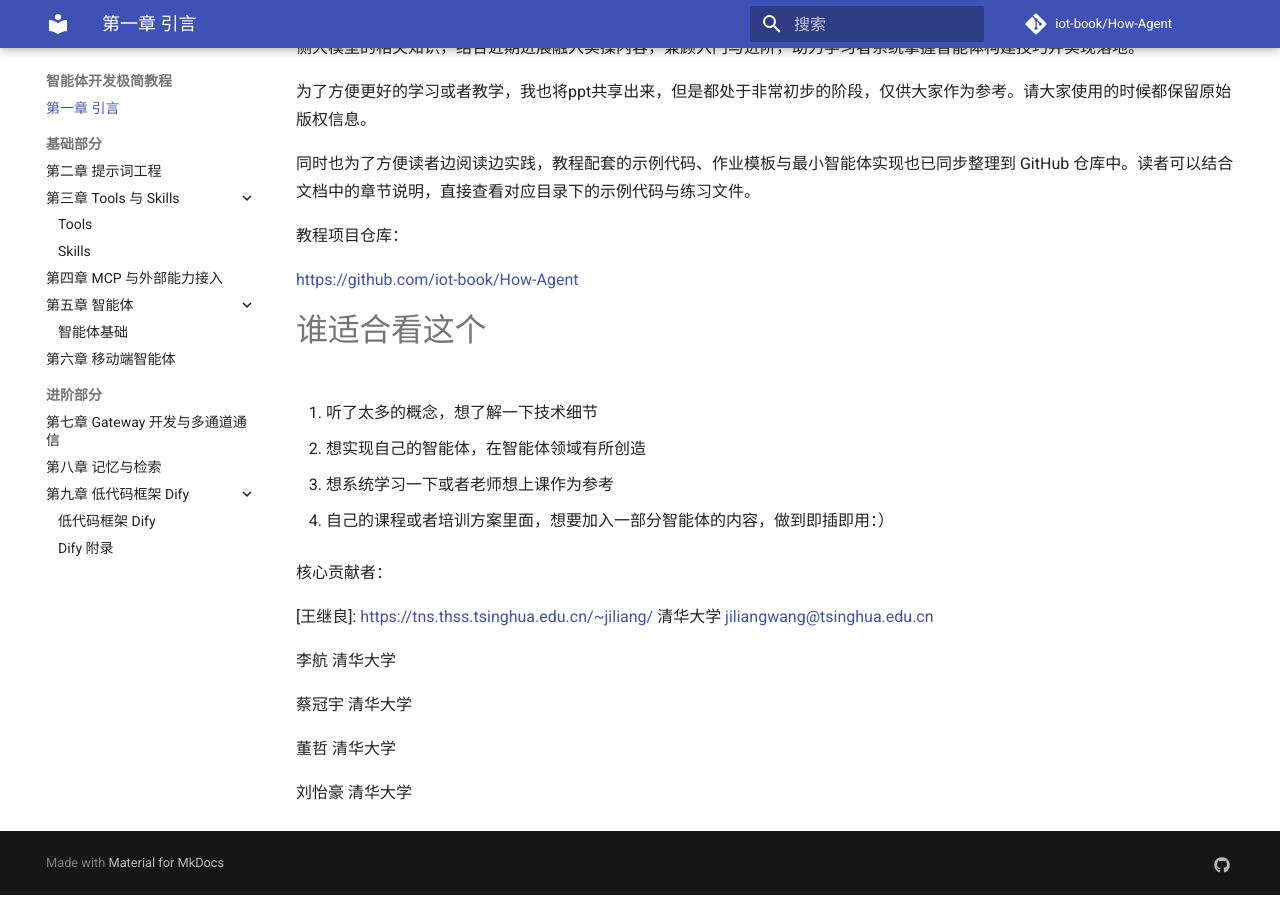
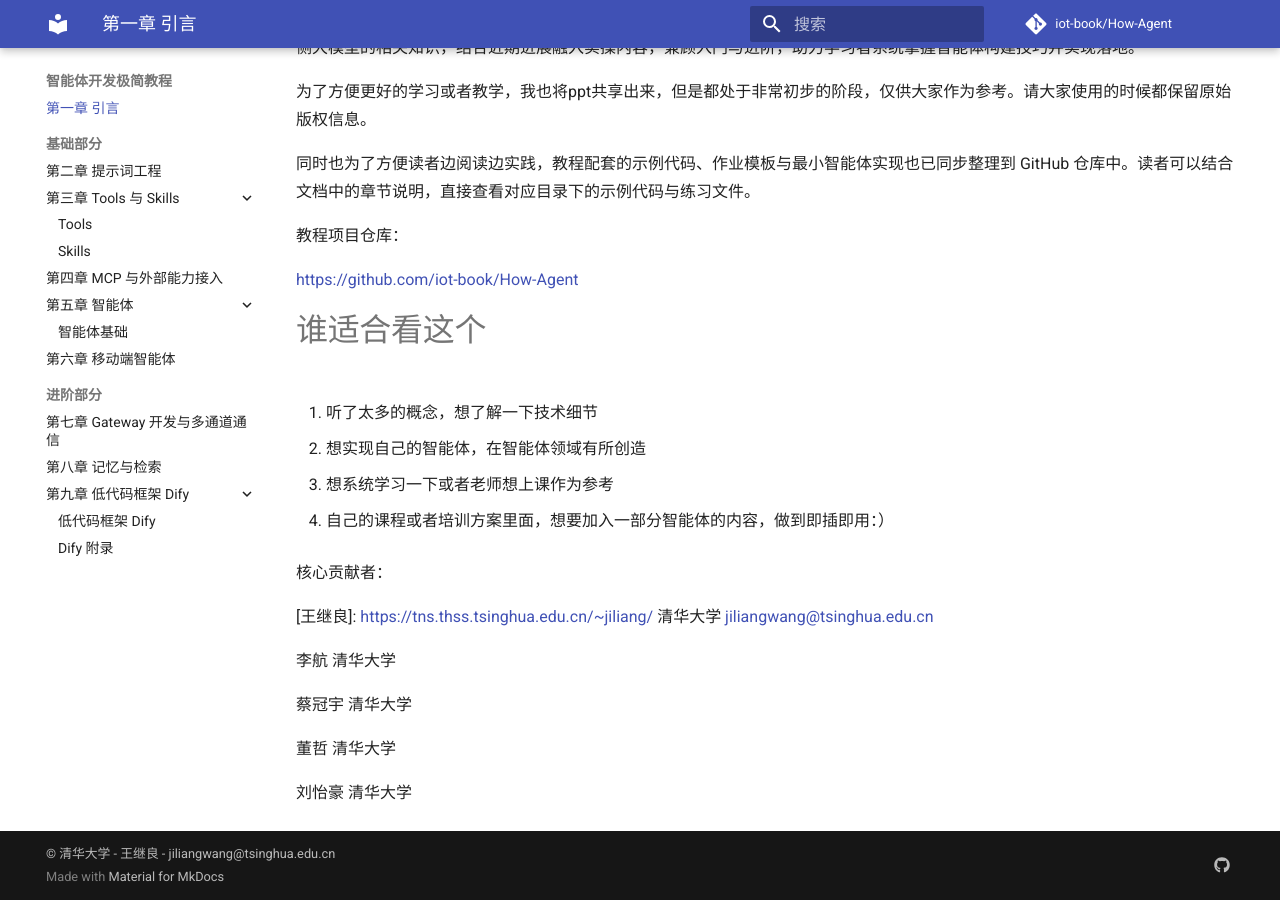
Before and after one commit to iot-book/How-Agent, an MkDocs documentation site: the page built from docs/index.md, in a window 1280 px wide and 900 px high, scrolled down 758 px. Built offline with MkDocs 1.6.1 and Material for MkDocs 9.7.7, drawn with Linux system fonts in a browser that asks for light colours; comment, search, counter and statistics services are not loaded.

Commit message:
Add footer copyright info

```diff
--- a/mkdocs.yml
+++ b/mkdocs.yml
@@ -3,6 +3,7 @@ site_description: 面向教学与自学场景的智能体开发教程
 site_url: https://iot-book.github.io/How-Agent/
 repo_url: https://github.com/iot-book/How-Agent
 repo_name: iot-book/How-Agent
+copyright: © 清华大学 - 王继良 - jiliangwang@tsinghua.edu.cn
 
 theme:
   name: material
```
